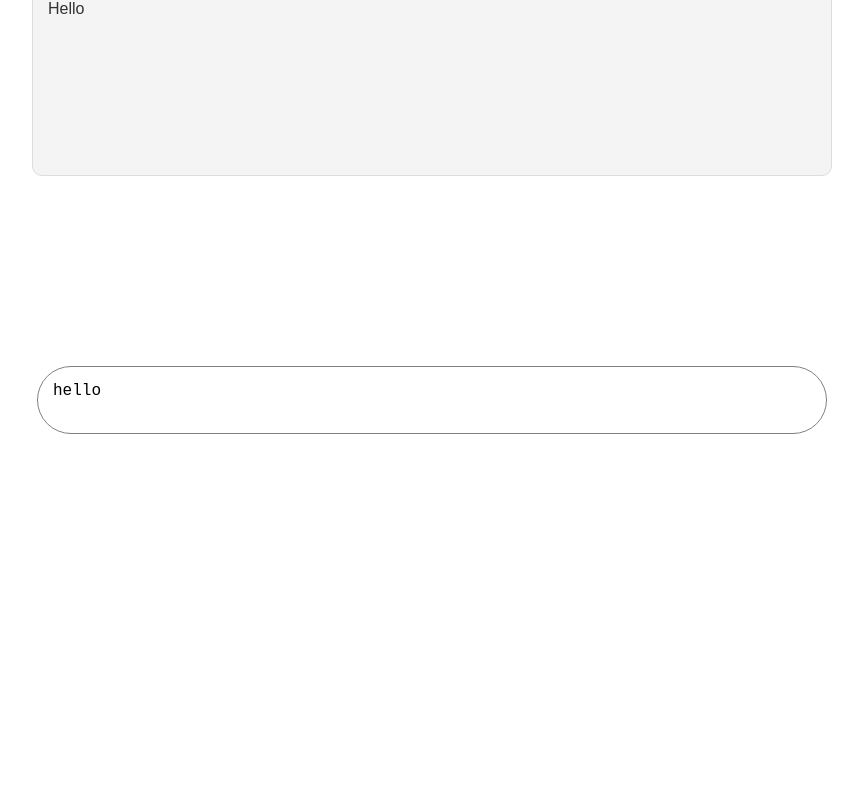
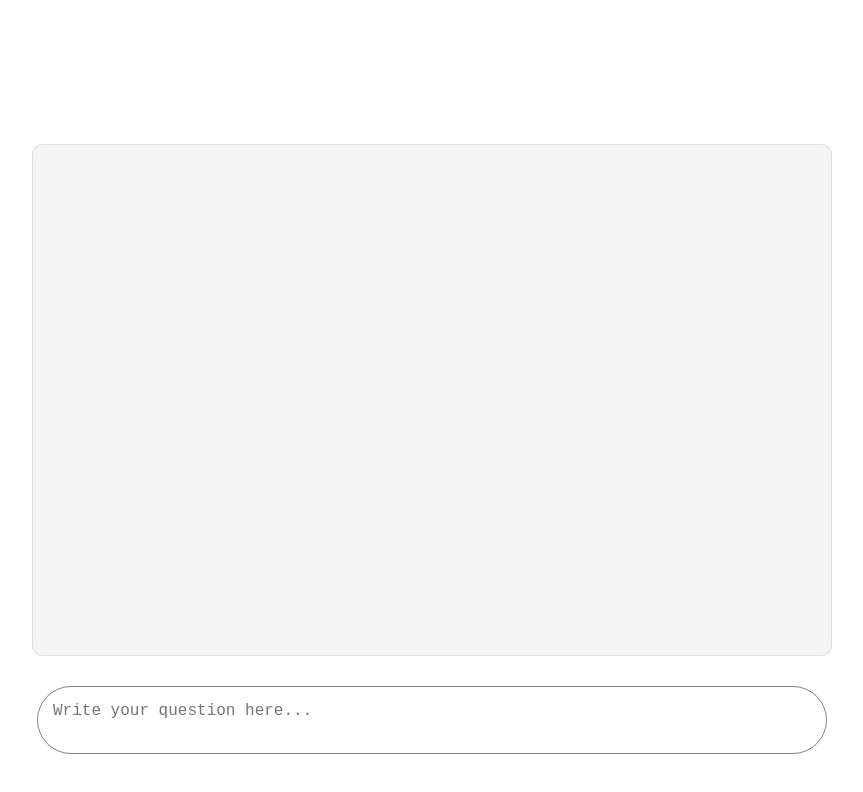
Before and after one commit to brosshirt/lawbot, a React (Create React App) app in the folder frontend/: page / in a window 1280 px wide. Shown: the top 792 px of the page, without its empty margins (208-1071 px from the left). Built offline with nearby package versions, Linux system fonts and the light colour scheme.

Commit message:
Basic front-end unconnected to backend

```diff
--- a/frontend/src/App.tsx
+++ b/frontend/src/App.tsx
@@ -1,21 +1,29 @@
-import React from 'react';
+import React, { useState } from 'react'
 import InputBox from './components/InputBox/InputBox'
 import ChatDisplay from './components/ChatDisplay/ChatDisplay'
+import {getChatResponse} from './logic/logic'
 import './App.css';
 
 function App() {
-  // So the chatresponse needs to be defined here and it will be passed into chatdisplay
-  // it makes no sense to link chatresponse to other state variables because we don't want to keep rerendering the chatdisplay for no reason
-  // I think loading can be global because maybe we want to do other stuff later on
-  // I think input should just be managed inside of the input box and passed up into the function that we pass to input box
 
-  // This is acceptable and GOOD ENOUGH, I'm not going to waste any more time thinking about best practices with react, you've gotta get messy
+  const [chatResponse, setChatResponse] = useState('')
+  const [loading, setLoading] = useState(false)
+
+  const onSend = (userInput: string) => {
+    setLoading(true)
+
+    getChatResponse(userInput).then(response => {
+      setChatResponse(response)
+      setLoading(false)
+    });
+  };
 
 
   return (
     <div className='chatpage'>
-      <ChatDisplay />
-      <InputBox/>
+      <div></div>
+      <ChatDisplay chatResponse={chatResponse}/>
+      <InputBox loading={loading} onSend={onSend}/>
     </div>
   );
 }
--- a/frontend/src/components/ChatDisplay/ChatDisplay.css
+++ b/frontend/src/components/ChatDisplay/ChatDisplay.css
@@ -1,4 +1,4 @@
-.chat-response {
+.chat-display {
     background-color: #f4f4f4;
     border: 1px solid #ddd;
     border-radius: 10px;
--- a/frontend/src/components/ChatDisplay/ChatDisplay.tsx
+++ b/frontend/src/components/ChatDisplay/ChatDisplay.tsx
@@ -2,14 +2,16 @@ import React, {useState} from 'react'
 import './ChatDisplay.css'
 
 
+interface ChatDisplayProps {
+    chatResponse: string;
+}
 
-
-function ChatDisplay(){
-
+function ChatDisplay({ chatResponse }: ChatDisplayProps) {
     return (
-        <div className='chat-response'>Hello</div>
+        <div className='chat-display' dangerouslySetInnerHTML={{ __html: chatResponse }}></div>
     );
 }
 
 
+
 export default ChatDisplay;
--- a/frontend/src/components/InputBox/InputBox.tsx
+++ b/frontend/src/components/InputBox/InputBox.tsx
@@ -1,18 +1,30 @@
 import React, { useState } from 'react'
 import './InputBox.css'
 
+interface TextBoxProps {
+    loading: boolean
+    onSend: (arg1: string) => void
+}
 
 
+function TextBox({loading, onSend}: TextBoxProps){
 
-function TextBox(){
+    const [userInput, setUserInput] = useState('')
 
-
+    const handleKeyDown = (e:any) => {
+        if (e.key === 'Enter' && !e.shiftKey) {
+            onSend(e.target.value)
+        }
+    };
 
     return (
         <div className='chatbox-input'>
             <textarea
                 placeholder="Write your question here..."
-                value="hello"
+                value={userInput}
+                onChange={(e) => setUserInput(e.target.value)}
+                disabled={loading}
+                onKeyDown={handleKeyDown}
             ></textarea>
         </div>
     );
--- /dev/null
+++ b/frontend/src/logic/logic.tsx
@@ -0,0 +1,6 @@
+
+
+export async function getChatResponse(userInput: string){
+    return userInput
+    // This function, in the future, will call our backend
+}
```
